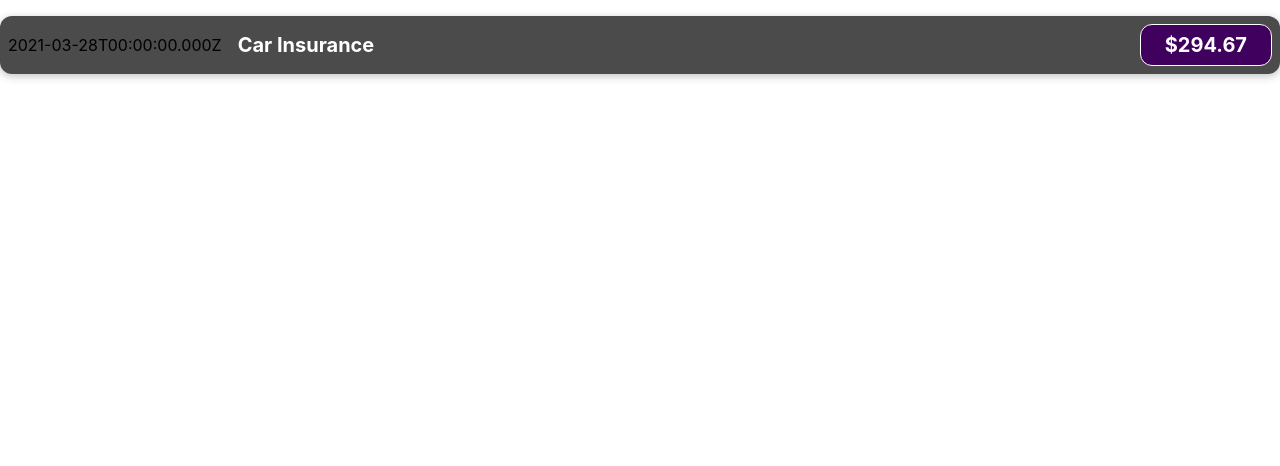
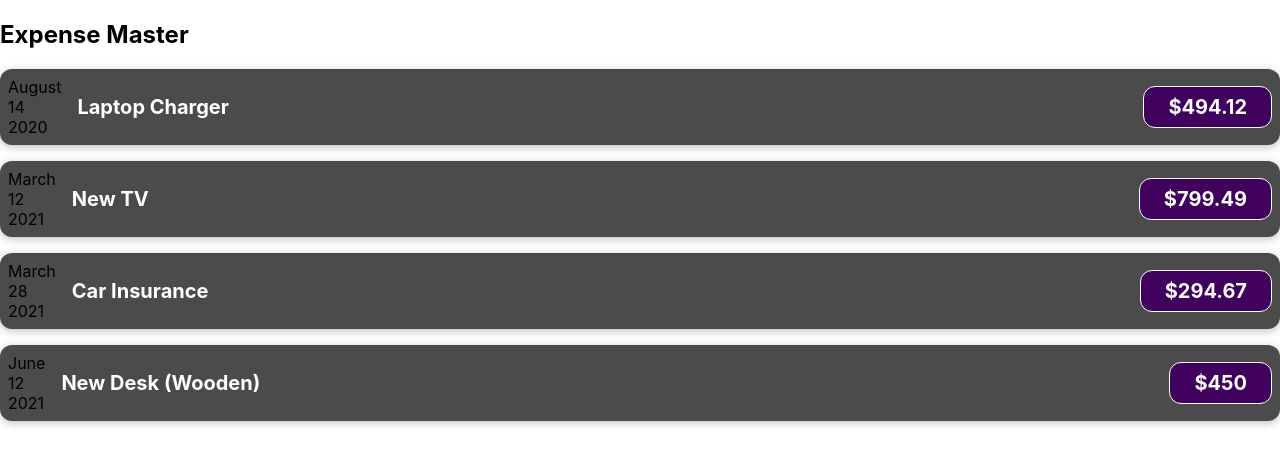
Before and after one commit to mmncit/expense-tracker, a React (Create React App) app: page /#/ in a window 1280 px wide. Shown: the top 466 px of the page. Built offline with nearby package versions, Linux system fonts and the light colour scheme.

Commit message:
resolve react root issue

```diff
--- a/src/components/App/App.tsx
+++ b/src/components/App/App.tsx
@@ -1,9 +1,40 @@
 import * as React from "react";
 import { ExpenseItem } from "../ExpenseItem";
+
+const dummyExpenses = [
+  {
+    id: "e1",
+    title: "Laptop Charger",
+    amount: 494.12,
+    date: new Date(2020, 7, 14),
+  },
+  { id: "e2", title: "New TV", amount: 799.49, date: new Date(2021, 2, 12) },
+  {
+    id: "e3",
+    title: "Car Insurance",
+    amount: 294.67,
+    date: new Date(2021, 2, 28),
+  },
+  {
+    id: "e4",
+    title: "New Desk (Wooden)",
+    amount: 450,
+    date: new Date(2021, 5, 12),
+  },
+];
+
 export function App() {
   return (
-    <React.StrictMode>
-      <ExpenseItem />
-    </React.StrictMode>
+    <>
+      <h2>Expense Master</h2>
+      {dummyExpenses.map((expense) => (
+        <ExpenseItem
+          key={expense.id}
+          date={expense.date}
+          amount={expense.amount}
+          title={expense.title}
+        />
+      ))}
+    </>
   );
 }
--- a/src/components/ExpenseItem/ExpenseItem.tsx
+++ b/src/components/ExpenseItem/ExpenseItem.tsx
@@ -1,17 +1,21 @@
 import * as React from "react";
 import "./ExpenseItem.css";
+import { ExpenseItemProps } from "./ExpenseItem.types";
 
-export const ExpenseItem = () => {
-  const expenseDate = new Date(2021, 2, 28);
-  const expenseTitle = "Car Insurance";
-  const expenseAmount = "294.67";
-
+export const ExpenseItem = ({ date, title, amount }: ExpenseItemProps) => {
+  const month = date.toLocaleString("en-US", { month: "long" });
+  const day = date.toLocaleString("en-US", { day: "2-digit" });
+  const year = date.getFullYear();
   return (
     <div className="expense-item">
-      <div>{expenseDate.toISOString()}</div>
+      <div>
+        <div>{month}</div>
+        <div>{day}</div>
+        <div>{year}</div>
+      </div>
       <div className="expense-item__description">
-        <h2>{expenseTitle}</h2>
-        <div className="expense-item__price">${expenseAmount}</div>
+        <h2>{title}</h2>
+        <div className="expense-item__price">${amount}</div>
       </div>
     </div>
   );
--- /dev/null
+++ b/src/components/ExpenseItem/ExpenseItem.types.ts
@@ -0,0 +1,6 @@
+export interface ExpenseItemProps {
+  key: string;
+  title: string;
+  amount: number;
+  date: Date;
+}
--- a/src/index.tsx
+++ b/src/index.tsx
@@ -1,6 +1,13 @@
 import React from "react";
-import ReactDOM from "react-dom";
+import ReactDOM from "react-dom/client";
 import { App } from "./components";
 import "./index.css";
 
-ReactDOM.render(<App />, document.getElementById("root"));
+const rootElement = document.getElementById("root")!;
+const root = ReactDOM.createRoot(rootElement);
+
+root.render(
+  <React.StrictMode>
+    <App />
+  </React.StrictMode>
+);
```
Also changed, not shown: package.json (+6 -4 lines), 1 other file (tests, documents, lock files or other folders).
